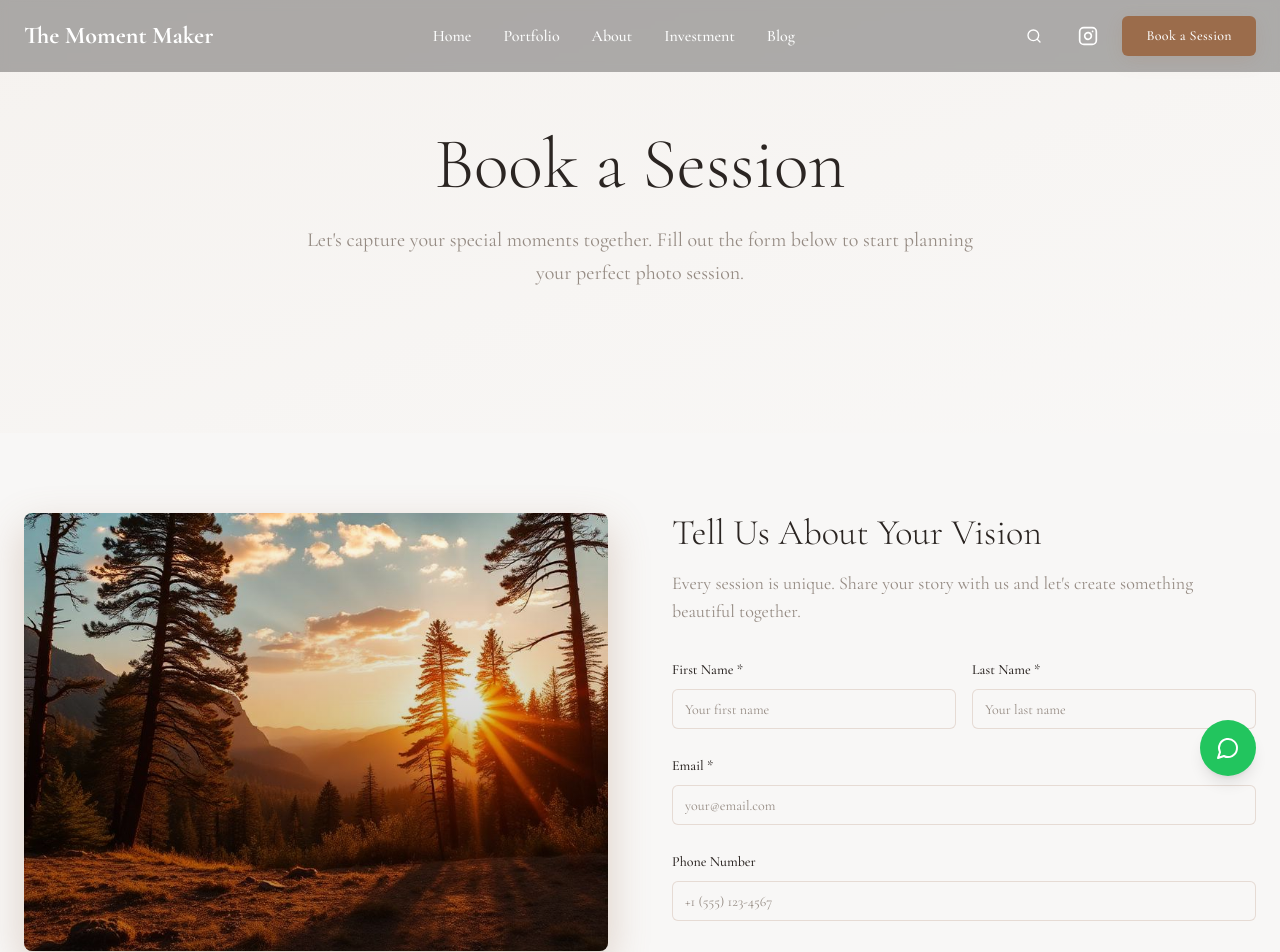
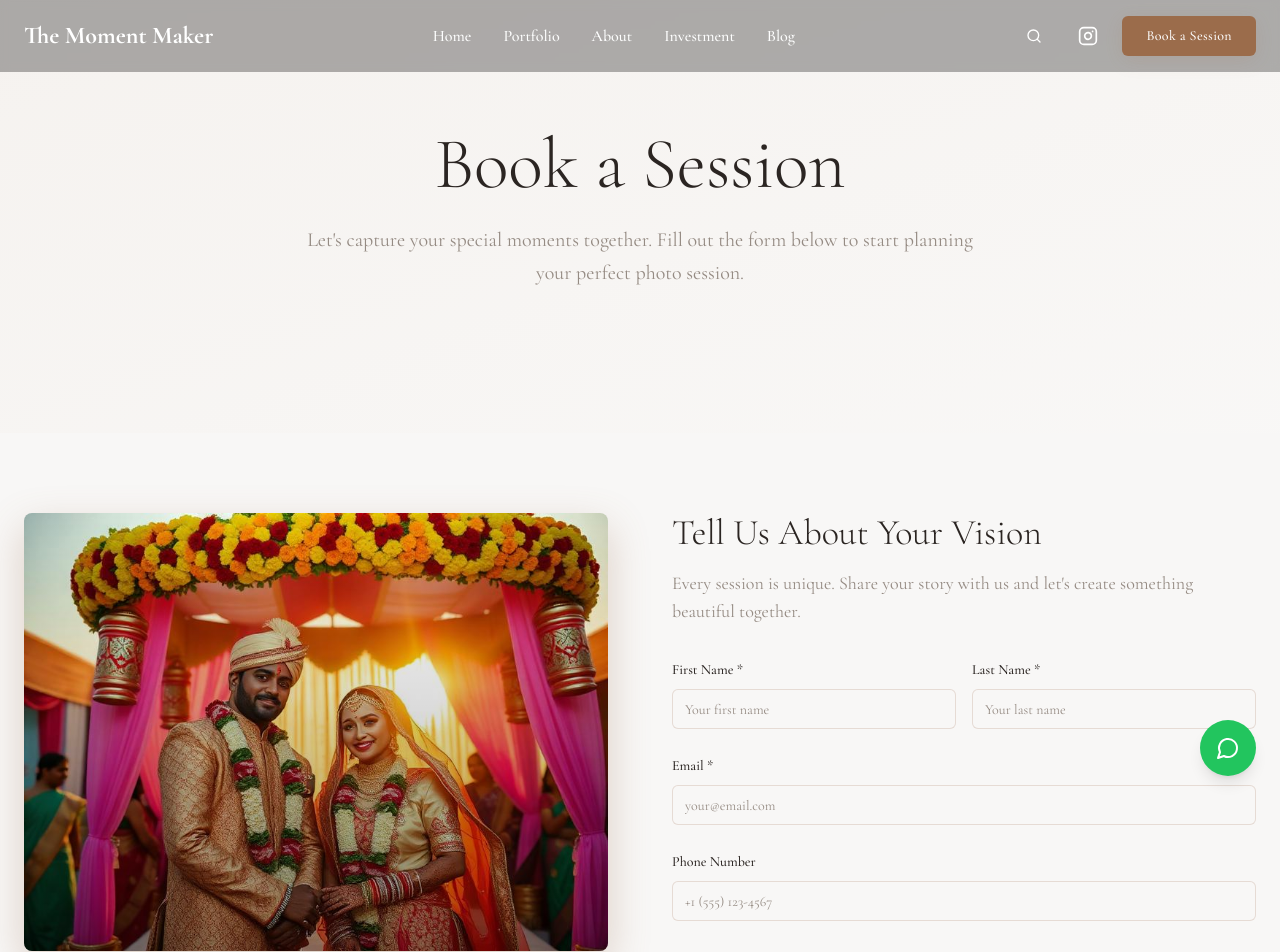
Before and after one commit to kisanms/ephemeral-capture-co, a React (Vite) app: page /book-session in a window 1280 px wide. Shown: the top 952 px of the page. Built offline with nearby package versions, Linux system fonts and the light colour scheme.

Commit message:
Update booking page image
Update the booking page image to an Indian wedding photo.

```diff
--- a/src/pages/BookSession.tsx
+++ b/src/pages/BookSession.tsx
@@ -9,7 +9,7 @@ import Header from '@/components/Header';
 import Footer from '@/components/Footer';
 import SearchModal from '@/components/SearchModal';
 import WhatsAppButton from '@/components/WhatsAppButton';
-import bookingLocationImage from '@/assets/booking-location.jpg';
+import indianWeddingImage from '@/assets/indian-wedding-booking.jpg';
 
 const BookSession = () => {
   const [isSearchModalOpen, setIsSearchModalOpen] = useState(false);
@@ -63,8 +63,8 @@ const BookSession = () => {
             {/* Contact Image */}
             <div className="relative">
               <img
-                src={bookingLocationImage}
-                alt="Beautiful photography location"
+                src={indianWeddingImage}
+                alt="Indian wedding photography"
                 className="w-full h-96 lg:h-full object-cover rounded-lg shadow-warm-lg"
               />
               <div className="absolute inset-0 bg-gradient-to-t from-black/30 to-transparent rounded-lg"></div>
```
Also changed, not shown: src/assets/indian-wedding-booking.jpg (added).
